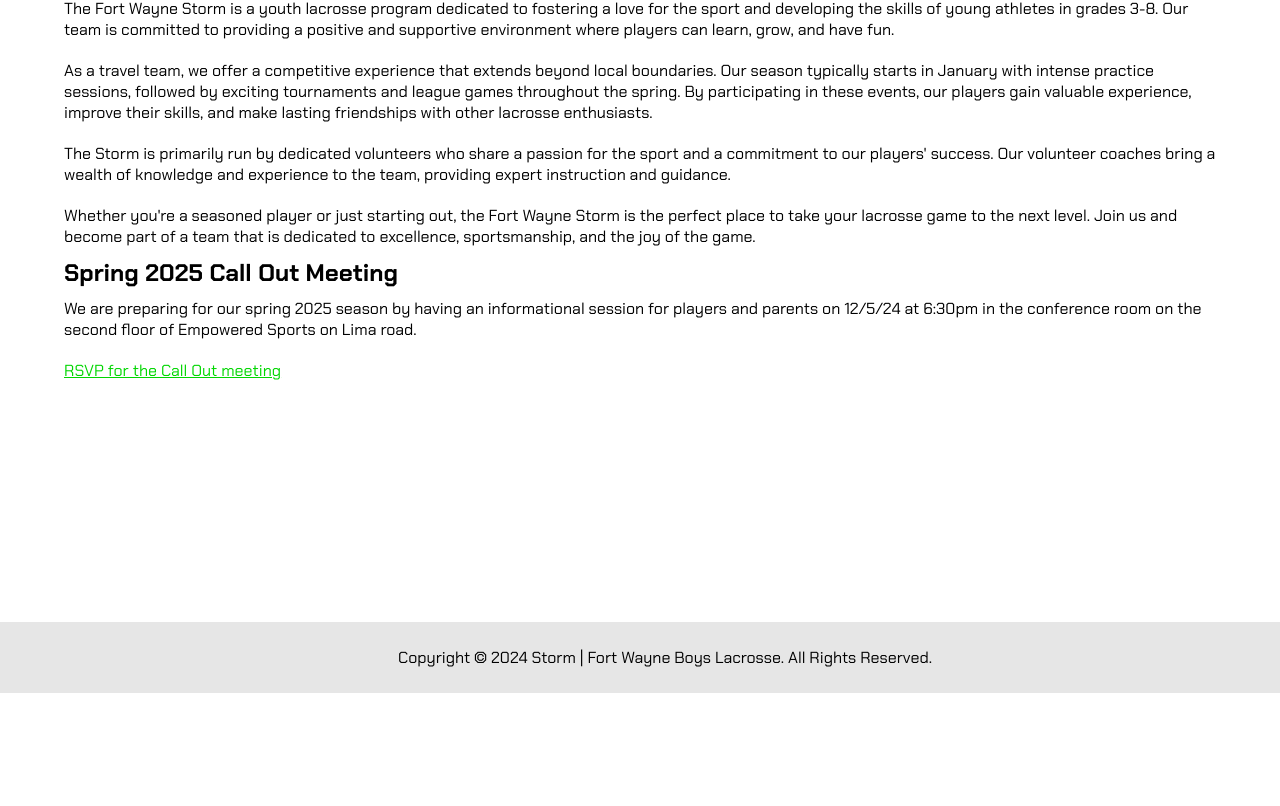
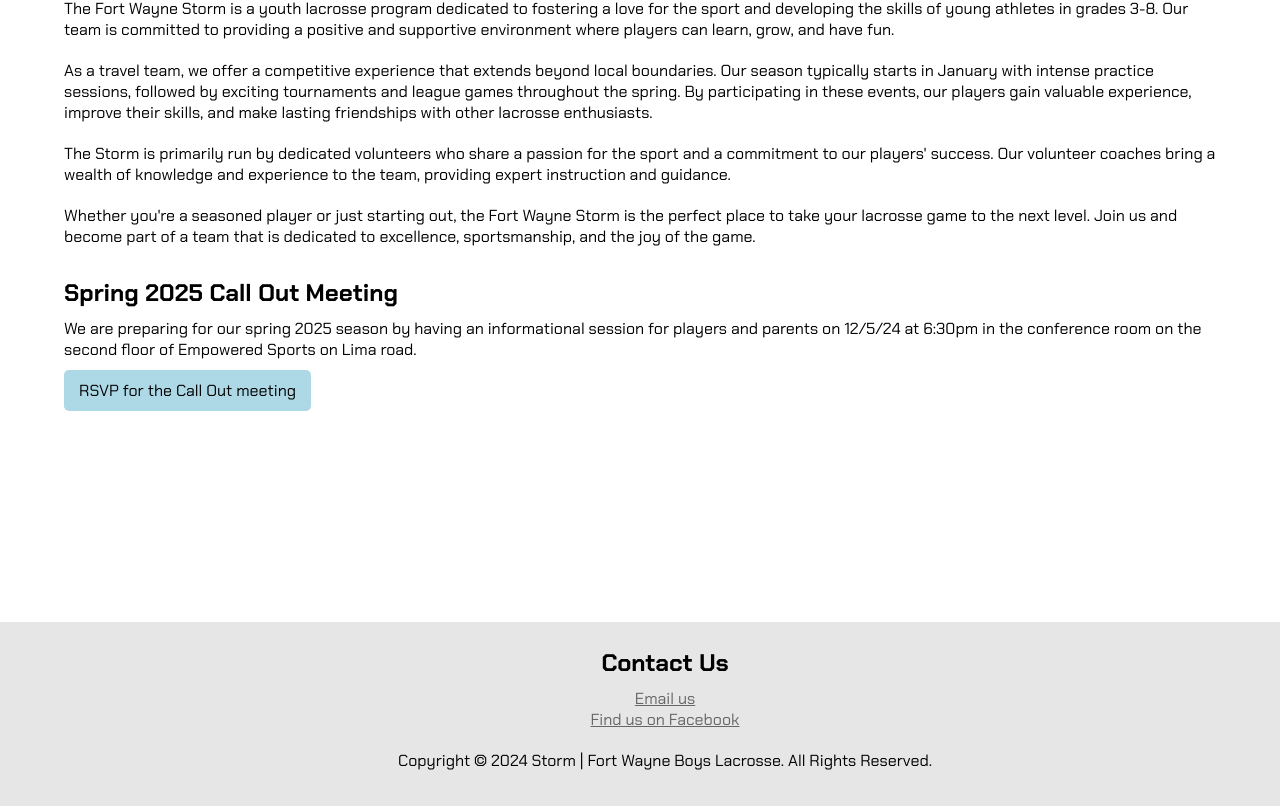
Before and after one commit to jhaagen/storm-lacrosse, a React (Create React App) app: page / in a window 1280 px wide. Shown: the part 518-1324 px from the top of the page. Before the commit the page ends 1211 px from the top, so only its background shows below. Built offline with nearby package versions, Linux system fonts and the light colour scheme; a web font is replaced by a local one.

Commit message:
content updates and refactoring

```diff
--- a/src/App.scss
+++ b/src/App.scss
@@ -35,6 +35,16 @@ a {
     min-height: 80vh;
 }
 
+footer {
+    a {
+        color: #666;
+        transition: 0.5s ease all;
+
+        &:hover {
+            color: #000;
+        }
+    }
+}
 
 @media screen and (min-width: 767px) {
     .container {
--- /dev/null
+++ b/src/components/cta.js
@@ -0,0 +1,15 @@
+import React from "react";
+import './cta.scss';
+
+function CTA() {
+return (
+<div className="cta">
+<h2>Spring 2025 Call Out Meeting</h2>
+            <p>We are preparing for our spring 2025 season by having an informational session for players and parents on 12/5/24 at 6:30pm in the conference room on the second floor of Empowered Sports on Lima road.</p>
+            <p><a href="https://forms.gle/S41xYkSGMo9fdbAF8">RSVP for the Call Out meeting</a></p>
+            </div>
+
+);
+}
+
+export default CTA
--- /dev/null
+++ b/src/components/cta.scss
@@ -0,0 +1,21 @@
+.cta {
+
+    padding: 20px 0;
+
+    a {
+        background: lightblue;
+        border: #666;
+        padding: 10px 15px;
+        border-radius: 5px;
+        color: #000;
+        text-decoration: none;
+        cursor: pointer;
+        transition: 0.5s ease all;
+
+        &:hover {
+            background-color: rgba(0,0,255, .5);
+            color: #fff;
+            box-shadow: 5px 5px 5px rgba(0,0,0,.5);
+        }
+    }
+}
--- a/src/index.css
+++ /dev/null
@@ -1,13 +0,0 @@
-body {
-  margin: 0;
-  font-family: -apple-system, BlinkMacSystemFont, 'Segoe UI', 'Roboto', 'Oxygen',
-    'Ubuntu', 'Cantarell', 'Fira Sans', 'Droid Sans', 'Helvetica Neue',
-    sans-serif;
-  -webkit-font-smoothing: antialiased;
-  -moz-osx-font-smoothing: grayscale;
-}
-
-code {
-  font-family: source-code-pro, Menlo, Monaco, Consolas, 'Courier New',
-    monospace;
-}
--- a/src/index.js
+++ b/src/index.js
@@ -9,7 +9,11 @@ root.render(
     <BrowserRouter>
       <App />
       <footer>
-        Copyright &copy; 2024 Storm | Fort Wayne Boys Lacrosse. All Rights Reserved.
+        <div className='footer-contact'><h2>Contact Us</h2>
+        <p><a href="mailto:fwstormlacrosse@outlook.com">Email us</a><br/>
+        <a href='facebook'>Find us on Facebook</a></p>
+        </div>
+        <p>Copyright &copy; 2024 Storm | Fort Wayne Boys Lacrosse. All Rights Reserved.</p>
       </footer>
     </BrowserRouter>
 
--- a/src/pages/equipment.js
+++ b/src/pages/equipment.js
@@ -1,6 +1,7 @@
 import React from 'react';
 import Banner from '../components/banner';
 import Navbar from '../components/navbar';
+import CTA from '../components/cta';
 
 function Equipment() {
     return (
@@ -16,9 +17,7 @@ function Equipment() {
             <p>Our team has the opportunity to allow new players to rent equipment from the club for a low price. This allows players to try the sport before investing heavily into the equipment.</p>
             <p>If you are interested in renting equipment please contact us and we can ensure we have the gear for your child.
            </p>
-            <h2>Spring 2025 Call Out Meeting</h2>
-            <p>We are preparing for our spring 2025 season by having an informational session for players and parents on 12/5/24 at 6:30pm in the conference room on the second floor of Empowered Sports on Lima road.</p>
-            <p><a href="https://forms.gle/S41xYkSGMo9fdbAF8">RSVP for the Call Out meeting</a></p>
+           <CTA></CTA>
         </div>
       </div>
         )
--- a/src/pages/home.js
+++ b/src/pages/home.js
@@ -1,6 +1,7 @@
 import React from 'react';
 import Banner from '../components/banner';
 import Navbar from '../components/navbar';
+import CTA from '../components/cta';
 
 function Home() {
     return (
@@ -24,9 +25,7 @@ function Home() {
             <p>
             Whether you're a seasoned player or just starting out, the Fort Wayne Storm is the perfect place to take your lacrosse game to the next level. Join us and become part of a team that is dedicated to excellence, sportsmanship, and the joy of the game.</p>
 
-            <h2>Spring 2025 Call Out Meeting</h2>
-            <p>We are preparing for our spring 2025 season by having an informational session for players and parents on 12/5/24 at 6:30pm in the conference room on the second floor of Empowered Sports on Lima road.</p>
-            <p><a href="https://forms.gle/S41xYkSGMo9fdbAF8">RSVP for the Call Out meeting</a></p>
+            <CTA></CTA>
         </div>
       </div>
         )
--- a/src/pages/registration.js
+++ b/src/pages/registration.js
@@ -1,6 +1,7 @@
 import React from 'react';
 import Banner from '../components/banner';
 import Navbar from '../components/navbar';
+import CTA from '../components/cta';
 
 function Registration() {
     return (
@@ -14,9 +15,9 @@ function Registration() {
         <div className='container'>
             <h2>Spring 2025 Registration</h2>
             <p>Information coming soon!</p>
-            <h2>Spring 2025 Call Out Meeting</h2>
-            <p>We are preparing for our spring 2025 season by having an informational session for players and parents on 12/5/24 at 6:30pm in the conference room on the second floor of Empowered Sports on Lima road.</p>
-            <p><a href="https://forms.gle/S41xYkSGMo9fdbAF8">RSVP for the Call Out meeting</a></p>
+
+            <CTA>
+            </CTA>
         </div>
       </div>
         )
--- a/src/pages/schedule.js
+++ b/src/pages/schedule.js
@@ -15,7 +15,7 @@ function Schedule() {
             <h2>Winter Training Schedule</h2>
             <p>Sunday Mornings January - March <br/>
               At the Plex South </p>
-            <h2>Spring 20205 Games</h2>
+            <h2>Spring 2025 Games</h2>
             <p>Schedule Coming Soon!!
 
             </p>
```
